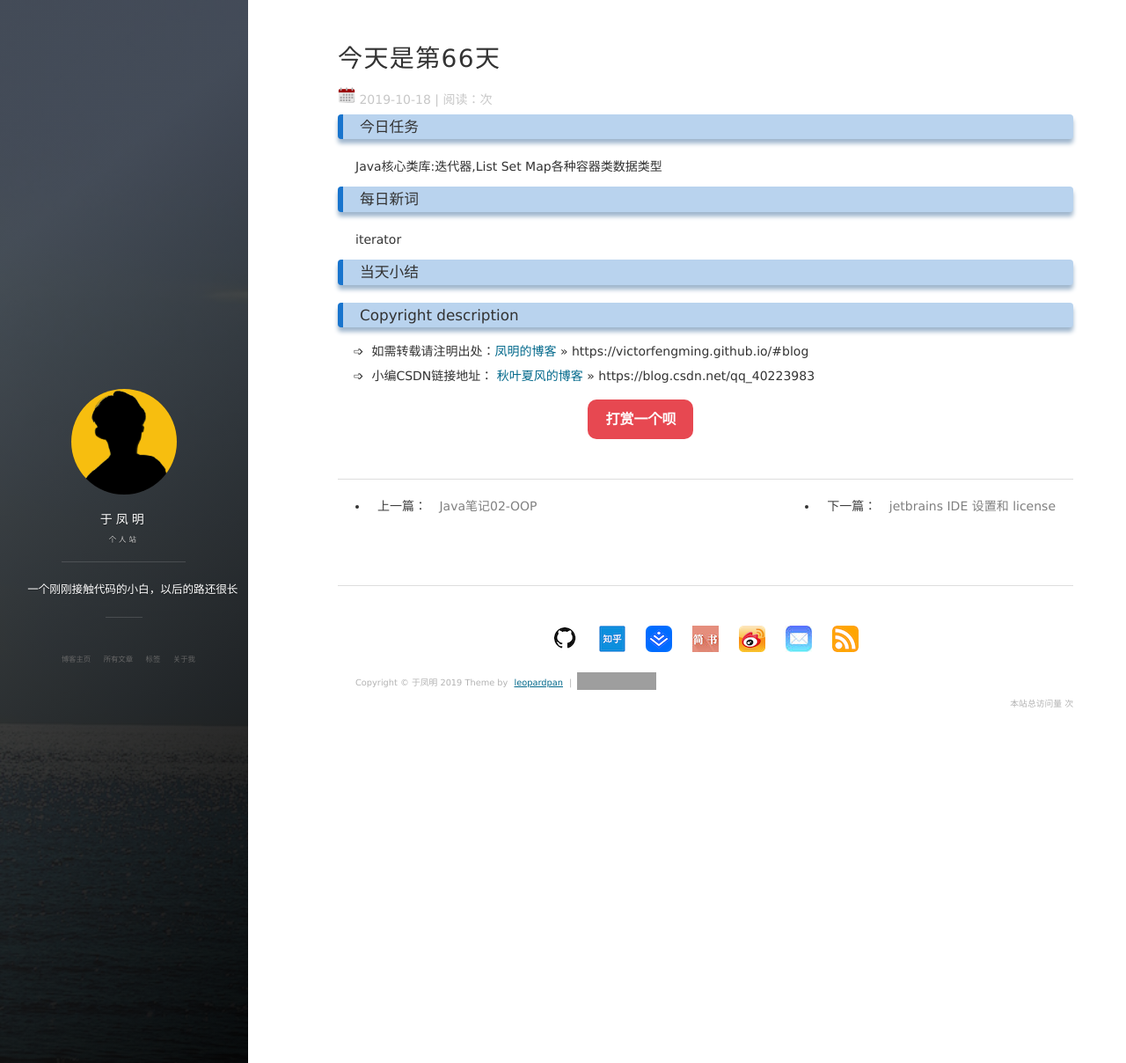
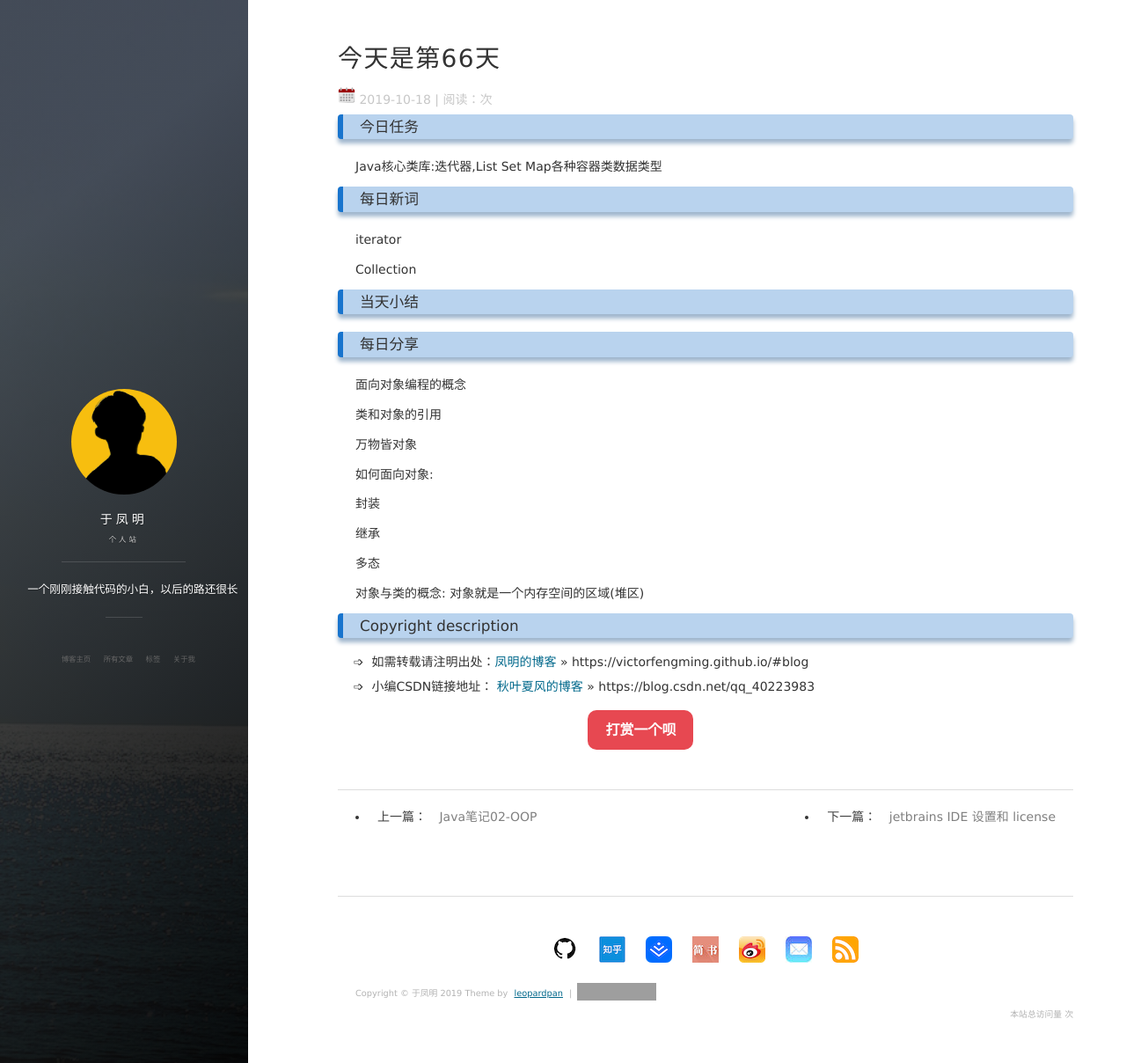
Before and after one commit to victorfengming/victorfengming.github.io.leopardpan, a Jekyll site: the page built from _posts/daily/2019-10-18-day66.md, in a window 1280 px wide and 1208 px high. Shown: the whole window at 88% size. Built offline with Jekyll 4.4.1, drawn with Linux system fonts in a browser that asks for light colours; nearby versions of some CDN libraries; comment, search, counter and statistics services are not loaded; grey boxes are pictures that could not be loaded.

Commit message:
1018分享

```diff
--- a/_posts/daily/2019-10-18-day66.md
+++ b/_posts/daily/2019-10-18-day66.md
@@ -8,5 +8,27 @@ tags: XDH
 ### 今日任务
 Java核心类库:迭代器,List Set Map各种容器类数据类型
 ### 每日新词
+
 iterator
+
+Collection
+
 ### 当天小结
+
+### 每日分享
+面向对象编程的概念
+
+类和对象的引用
+
+万物皆对象
+
+如何面向对象:
+
+封装
+
+继承
+
+多态
+
+对象与类的概念:
+对象就是一个内存空间的区域(堆区)
```
Also changed, not shown: _posts/daily/2019-10-17-day65.md (+1 -1 lines).
